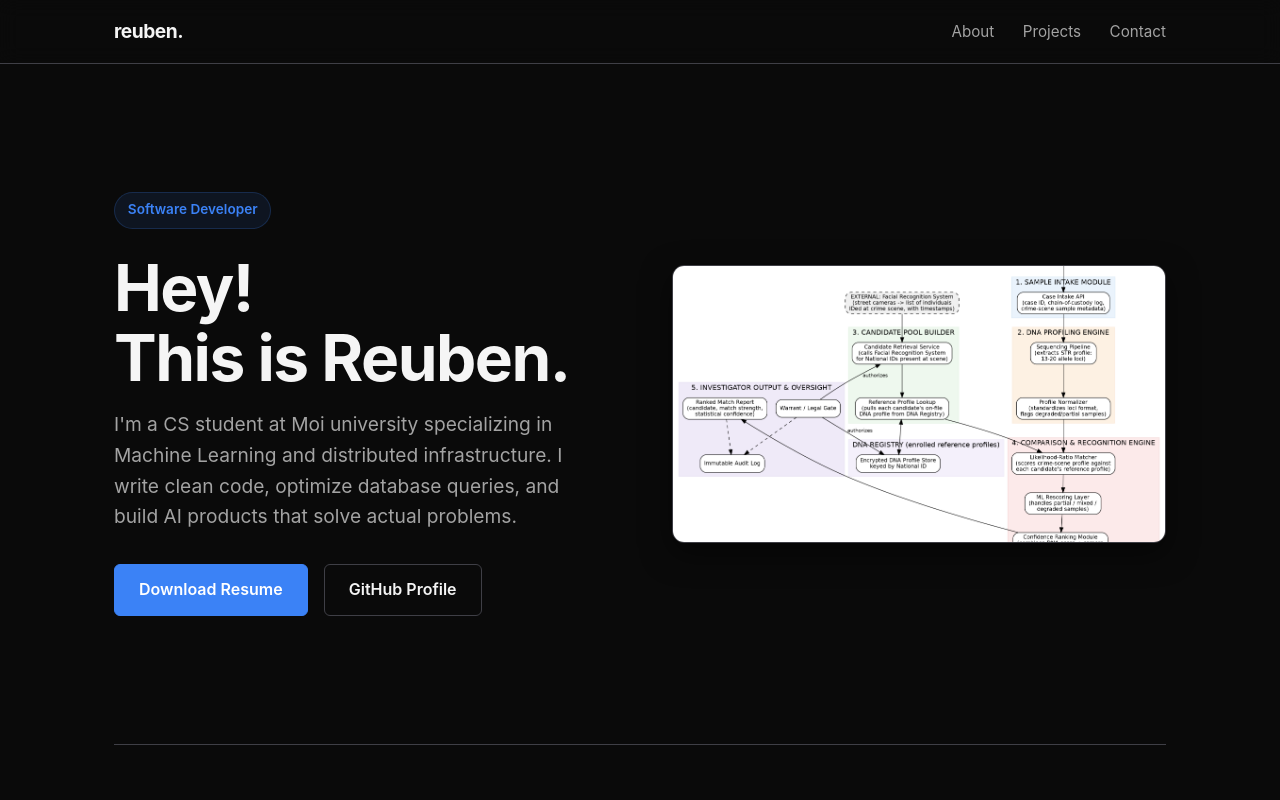
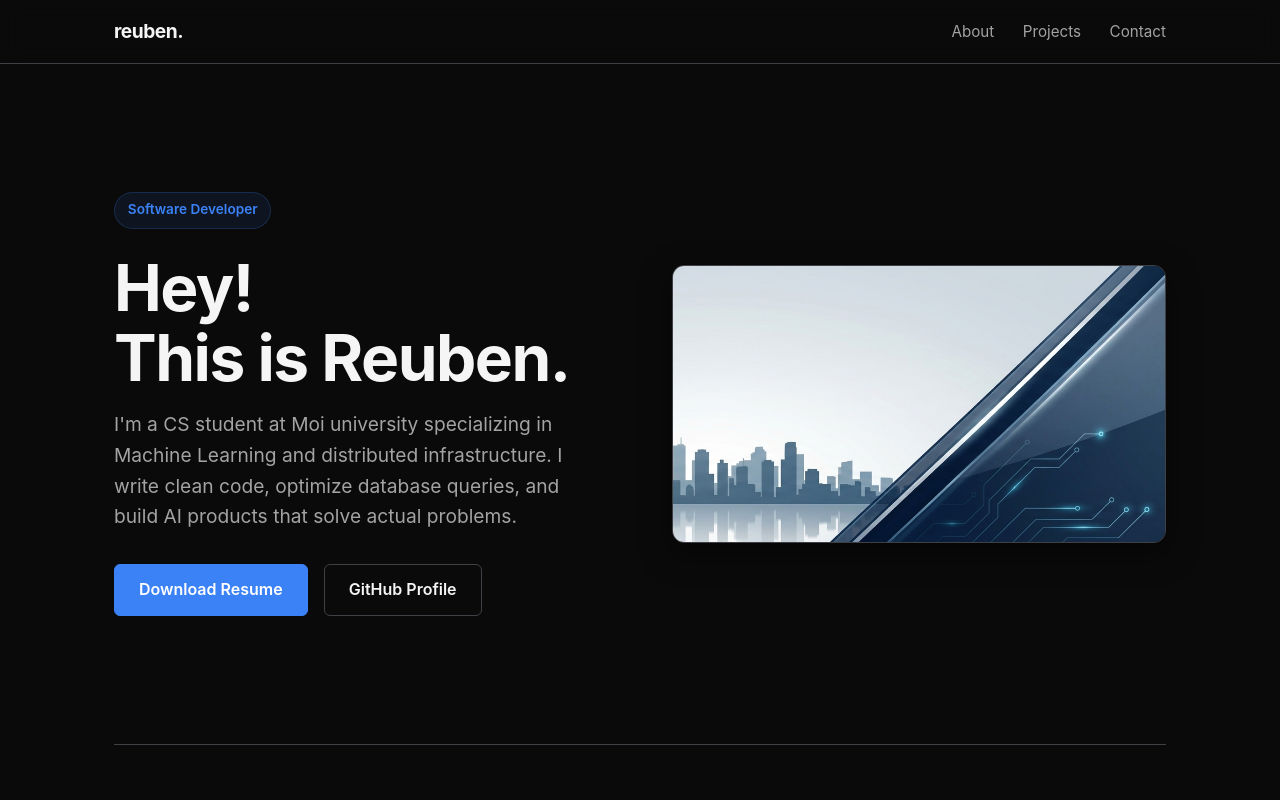
Before and after one commit to reuben-vitalis/reubenvitalis.github.io, a plain HTML site: page index.html in a window 1280 px wide. Shown: the top 800 px of the page. Drawn offline with Linux system fonts and the light colour scheme.

Commit message:
Replace architecture diagram image with cybersecurity image
replaced the background image

```diff
--- a/index.html
+++ b/index.html
@@ -315,7 +315,7 @@
 
             <!-- Dynamic Collage Image -->
             <div class="hero-image">
-                <img src="image/Dcrs architecture diagram for project 1.png" alt="an image of a system architecture.">
+                <img src="image/Gemini_Generated_Image_yqfiq6yqfiq6yqfi.png" alt="a cybersecurity visualization image.">
             </div>
         </section>
 
```
